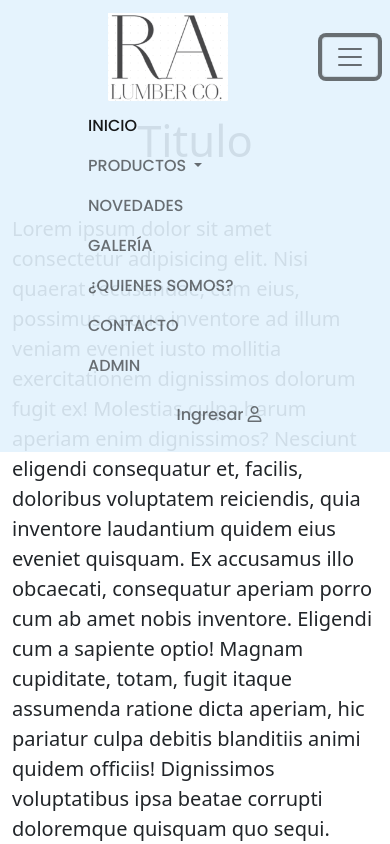
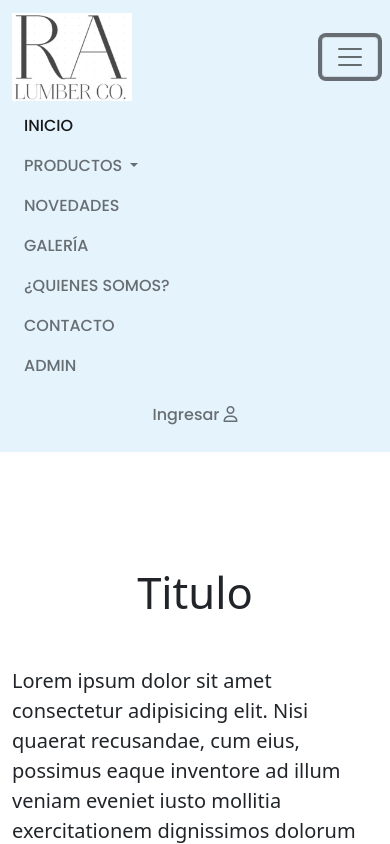
Before and after one commit to ignacioarroyo7/proyectoCRUD, a plain HTML site: page index.html in a window 390 px wide. Both pictures are taken after a click on the button "Toggle navigation". Shown: the top 844 px of the page. Drawn offline with Linux system fonts and the light colour scheme; some packages are replaced by stand-ins of ours; a script that the page names is missing.

Commit message:
se realizaron cambios en el nav, habia algo que rompia el responsive en ipad pro

```diff
--- a/index.html
+++ b/index.html
@@ -20,9 +20,9 @@
 </head>
 <body>
     <header>
-        <nav class="navbar navbar-expand-lg navbar-light bg-nav-celeste fixed-top">
-            <div class="container-fluid font-nav ms-5">
-              <a class="navbar-brand ms-5" href="index.html">
+      <nav class="navbar navbar-expand-lg navbar-light bg-nav-celeste">
+        <div class="container-fluid font-nav ms-xl-5">
+          <a class="navbar-brand ms-xl-5" href="index.html">
               <img class="logo-nav" src="images/logoRA-LumberCo.png" alt="logo RA Lumber Company">
           </a>
           <button class="navbar-toggler" type="button" data-bs-toggle="collapse" data-bs-target="#navbarNavDropdown" aria-controls="navbarNavDropdown" aria-expanded="false" aria-label="Toggle navigation">
@@ -31,10 +31,10 @@
           <div class="collapse navbar-collapse container" id="navbarNavDropdown">
             <ul class="navbar-nav">
               <li class="nav-item">
-                    <a class="nav-link active mx-3 mx-lg-0 text-uppercase" aria-current="page" href="#">Inicio</a>
+                <a class="nav-link text-uppercase active" aria-current="page"  href="index.html">Inicio</a>
               </li>
               <li class="nav-item dropdown">
-                    <a class="nav-link dropdown-toggle mx-3 text-uppercase" href="#" id="navbarDropdownMenuLink" role="button" data-bs-toggle="dropdown" aria-expanded="false">
+                <a class="nav-link dropdown-toggle text-uppercase mx-xl-3" href="#" id="navbarDropdownMenuLink" role="button" data-bs-toggle="dropdown" aria-expanded="false">
                   Productos
                 </a>
                 <ul class="dropdown-menu" aria-labelledby="navbarDropdownMenuLink">
@@ -45,19 +45,19 @@
                 </ul>
               </li>
               <li class="nav-item">
-                    <a class="nav-link mx-3 text-uppercase" href="#">Novedades</a>
+                <a class="nav-link text-uppercase mx-xl-3" href="#">Novedades</a>
               </li>
               <li class="nav-item">
-                    <a class="nav-link mx-3 text-uppercase" href="#">Galería</a>
+                <a class="nav-link text-uppercase mx-xl-3" href="#">Galería</a>
               </li>
               <li class="nav-item">
-                    <a class="nav-link mx-3 text-uppercase" href="#">¿Quienes somos?</a>
+                <a class="nav-link text-uppercase mx-xl-3" href="#">¿Quienes somos?</a>
               </li>
               <li class="nav-item">
-                    <a class="nav-link mx-3 text-uppercase" href="#">Contacto</a>
+                <a class="nav-link  text-uppercase mx-xl-3" href="#">Contacto</a>
               </li>
               <li class="nav-item">
-                    <a class="nav-link mx-3 text-uppercase" href="/pages/admin.html"
+                <a class="nav-link text-uppercase mx-xl-3" href="/pages/admin.html"
                 >Admin</a>
               </li>
             </ul>
@@ -73,6 +73,7 @@
                     Ingresar <i class="far fa-user fa-1x"></i></a
                   >
                 </li>
+            </ul>
           </div>
         </div>
       </nav>
```
Lines whose indentation alone changed are shown as unchanged.
